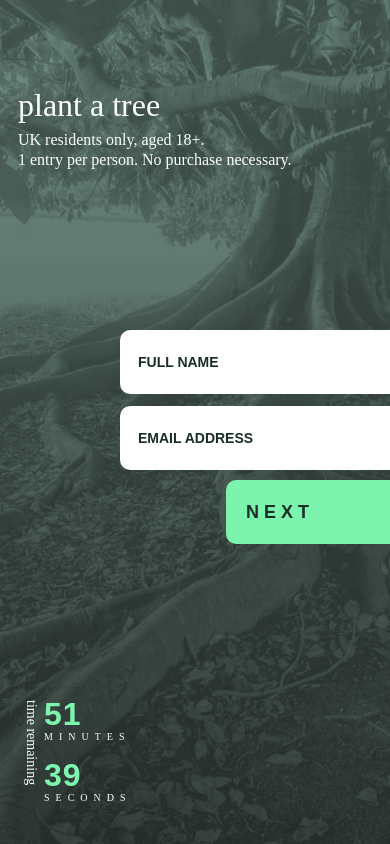
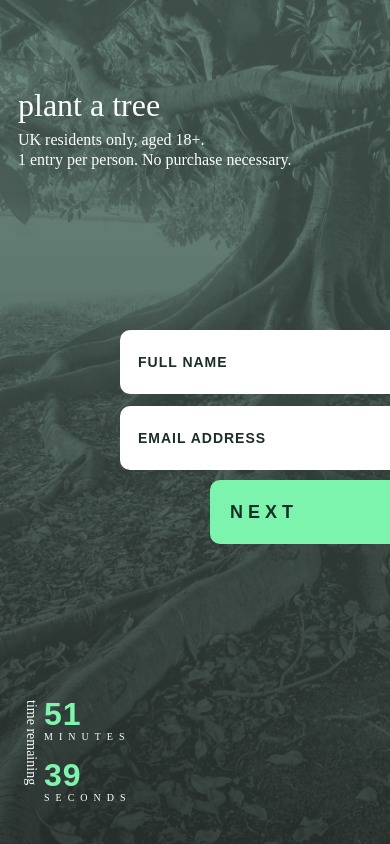
Before and after one commit to hann0r/skills-test, a React (Create React App) app: page / in a window 390 px wide. Built offline with nearby package versions, Linux system fonts and the light colour scheme; a web font is replaced by a local one.

Commit message:
added placeholder styling

```diff
--- a/src/App.module.css
+++ b/src/App.module.css
@@ -102,7 +102,7 @@
 }
 @media (min-height: 915px) {
   .header {
-    margin-top: 120px;
+    margin-top: 130px;
   }
   .main {
     margin-top: 170px !important;
--- a/src/Components/Form.module.css
+++ b/src/Components/Form.module.css
@@ -28,20 +28,24 @@
 input {
   padding: 0 18px;
   border-radius: 10px;
-  line-height: 100%;
   margin-left: 100px;
   border: 0px;
-  font-weight: 700;
-  font-size: 14px;
   width: 284px;
   height: 64px;
 }
-::-webkit-input-placeholder {
+
+input::-webkit-input-placeholder {
+  font-weight: 700;
+  font-size: 14px;
+  font-family: Arial, Helvetica, sans-serif;
+  font-style: normal;
+  letter-spacing: 1px;
+  line-height: 100%;
   color: #1b2d27;
 }
 @media (max-width: 762px) {
   .btn {
-    margin-left: 226px;
+    margin-left: 210px;
   }
   input {
     margin-left: 120px;
@@ -49,6 +53,6 @@ input {
 }
 @media (min-height: 915px) {
   .btn {
-    margin-left: 256px !important;
+    margin-left: 246px !important;
   }
 }
```
